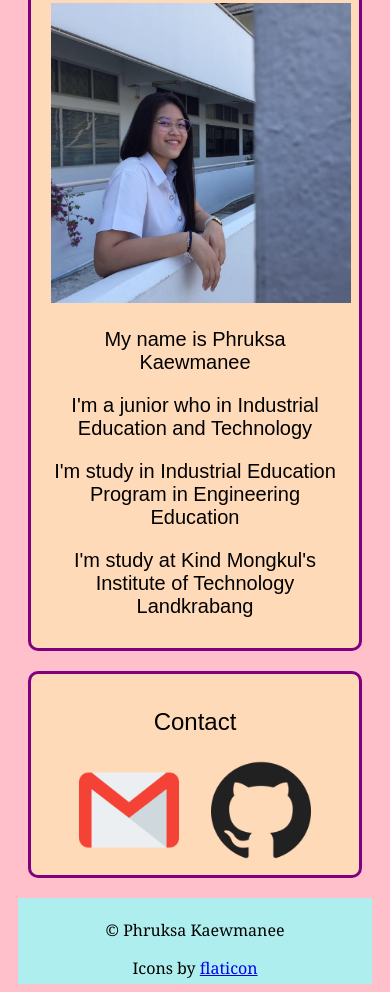
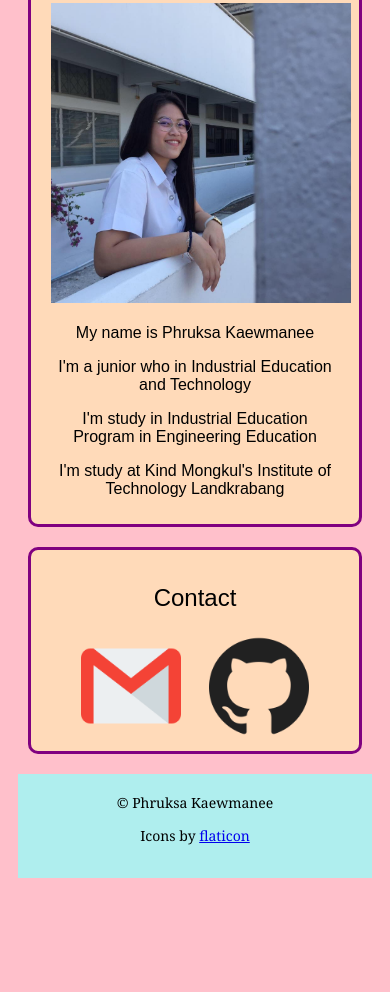
Before and after one commit to Phruksa/61030035-ProjectWeb, a plain HTML site: page profile.html in a window 390 px wide. Shown: the part 277-1269 px from the top of the page. After the commit the page ends 1163 px from the top, so only its background shows below. Drawn offline with Linux system fonts and the light colour scheme.

Commit message:
first commit

```diff
--- a/css/profile.css
+++ b/css/profile.css
@@ -28,7 +28,7 @@ section{
     font: 24px sans-serif;
 }
 main{
-    font: 20px sans-serif;
+    font: 18px sans-serif;
 }
 .iconMenu{
     width: 40px;
@@ -48,3 +48,14 @@ footer{
     text-align: center;
     font-size: 16px;
 }
+
+@media screen and (max-width: 800px) {
+    .dataprofile{
+        font-size: 16px;
+    }
+    footer {
+        grid-template-rows: 1fr 1fr;
+        font-size: 14px;
+    }
+
+}
--- a/profile.html
+++ b/profile.html
@@ -17,10 +17,10 @@
             <section id="profile" align="center">
                 <p class="profile">Profile</p>
                 <img src="./images/S__7290917.jpg" class="gameimg">
-                <p>My name is Phruksa Kaewmanee</p>
-                <p>I'm a junior who in Industrial Education and Technology</p>
-                <p>I'm study in Industrial Education Program in Engineering Education</p>
-                <p>I'm study at Kind Mongkul's Institute of Technology Landkrabang</p>
+                <p class="dataprofile">My name is Phruksa Kaewmanee</p>
+                <p class="dataprofile">I'm a junior who in Industrial Education and Technology</p>
+                <p class="dataprofile">I'm study in Industrial Education Program in Engineering Education</p>
+                <p class="dataprofile">I'm study at Kind Mongkul's Institute of Technology Landkrabang</p>
             </section>
             <section id="contact" align="center">
                 <p class="contact">Contact</p>
```
